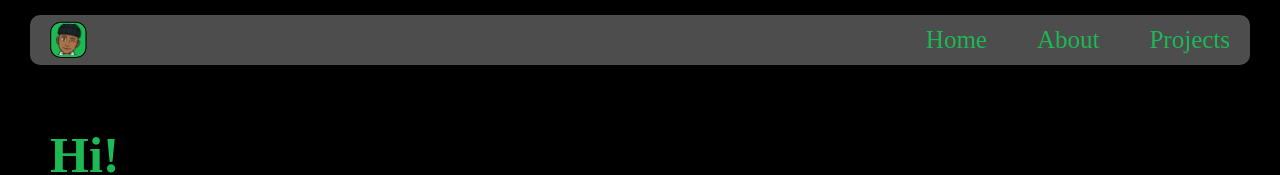
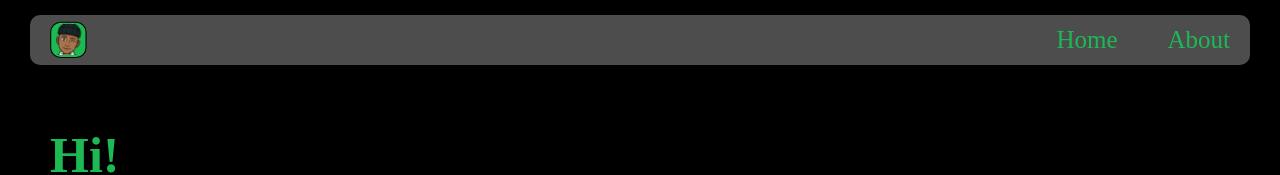
Before and after one commit to liedsonc/portifolio-web, a React (Vite) app: page / in a window 1280 px wide. Shown: the top 175 px of the page. Built offline with nearby package versions, Linux system fonts and the light colour scheme.

Commit message:
remove projects section

```diff
--- a/src/App.tsx
+++ b/src/App.tsx
@@ -12,7 +12,7 @@ function App() {
     <div className="App">
       <Home />
       <About />
-      <Projects />
+      {/* <Projects /> */}
     </div>
   )
 }
--- a/src/pages/Home/index.tsx
+++ b/src/pages/Home/index.tsx
@@ -30,9 +30,9 @@ function Home() {
                         <S.Link href="#About">
                             <S.TextLink>About</S.TextLink>
                         </S.Link>
-                        <S.Link href='#Projects'>
+                        {/* <S.Link href='#Projects'>
                             <S.TextLink>Projects</S.TextLink>
-                        </S.Link>
+                        </S.Link> */}
                     </S.Links>
                 </Navbar>
                 <S.main size={{ '@sm': 'd1' }}>
```
